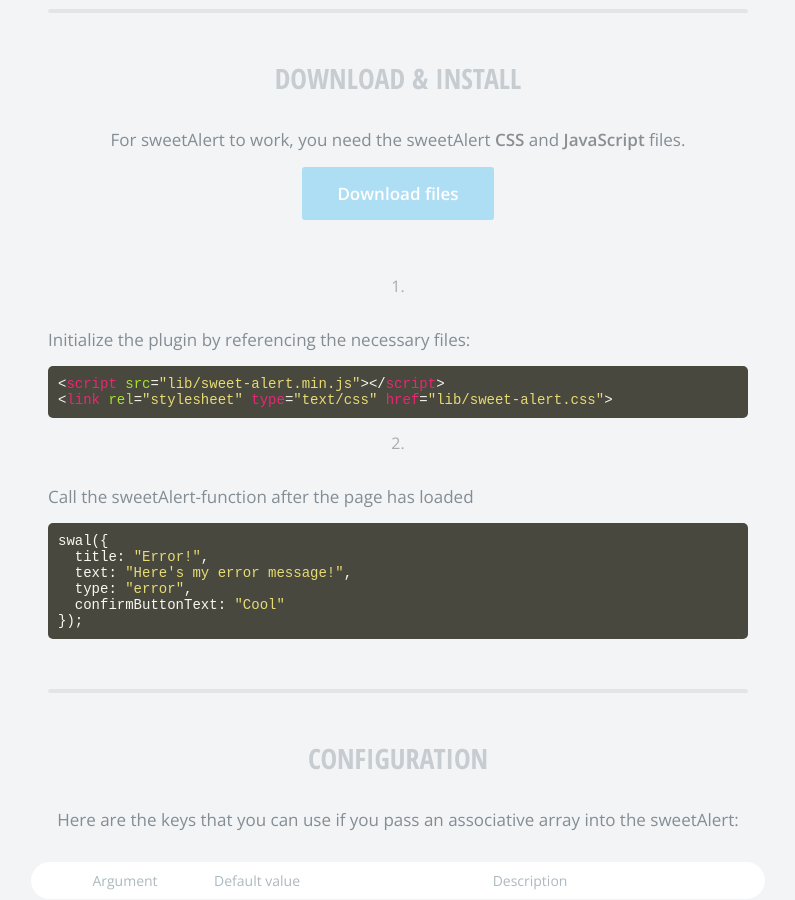
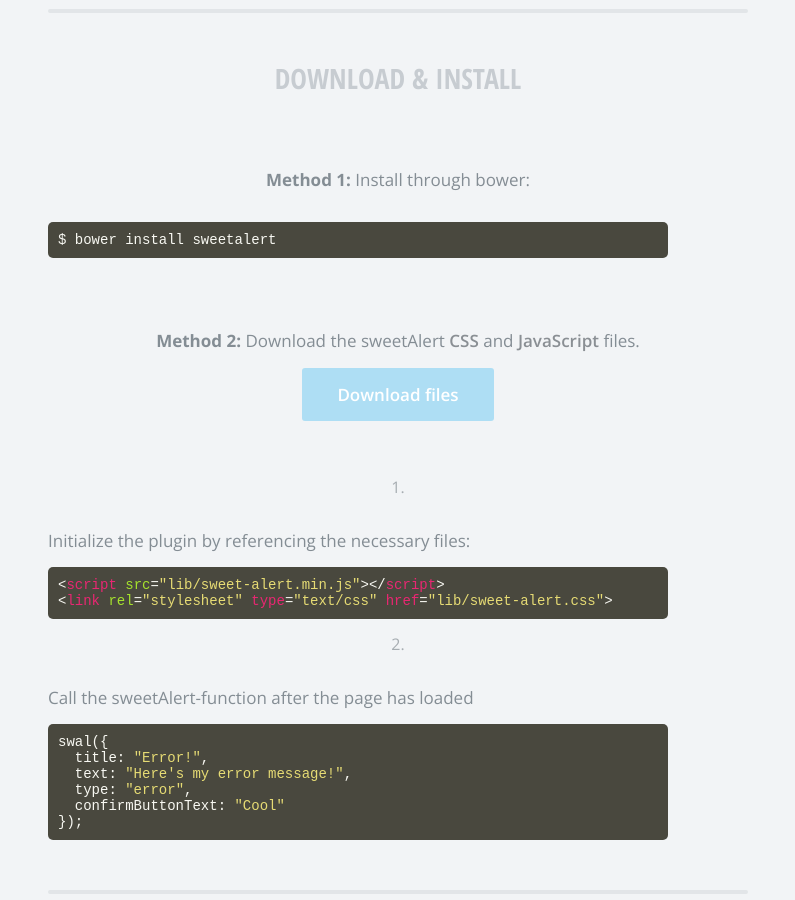
Before and after one commit to t4t5/sweetalert, a website: page example/index.html in a window 1280 px wide. Shown: the part 1900-2800 px from the top of the page, without its empty margins (242-1037 px from the left). Drawn offline with nearby package versions, Linux system fonts and the light colour scheme.

Commit message:
Add bower instructions

```diff
--- a/example/example.scss
+++ b/example/example.scss
@@ -158,6 +158,11 @@
   }
 }
 
+.center-container {
+  max-width: 700px;
+  margin: 70px auto;
+}
+
 pre {
   background-color: #49483e;
   color: #f8f8f2;
@@ -166,6 +171,7 @@
   white-space: pre-line;
   text-align: left;
   font-size: 14px;
+  max-width: 600px;
 
   .str {
     color: #e6db74;
--- a/example/index.html
+++ b/example/index.html
@@ -114,7 +114,12 @@
 <!-- Download & Install -->
 <h3 id="download-section">Download & install</h3>
 
-<p class="center">For sweetAlert to work, you need the sweetAlert <strong>CSS</strong> and <strong>JavaScript</strong> files.</p>
+<div class="center-container">
+	<p class="center"><b>Method 1:</b> Install through bower:</p>
+	<pre class="center">$ bower install sweetalert</pre>
+</div>
+
+<p class="center"><b>Method 2:</b> Download the sweetAlert <strong>CSS</strong> and <strong>JavaScript</strong> files.</p>
 
 <a class="button" href="https://github.com/t4t5/sweetalert/archive/master.zip" download>Download files</a>
 
```
Also changed, not shown: bower.json (+10 -6 lines), README.md, example/example.css.
